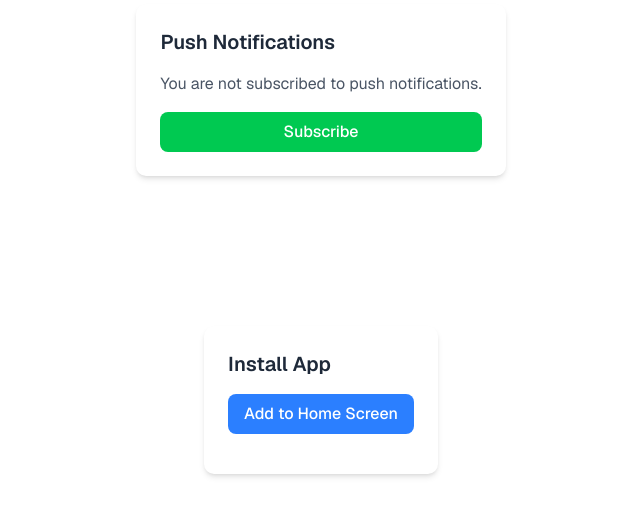
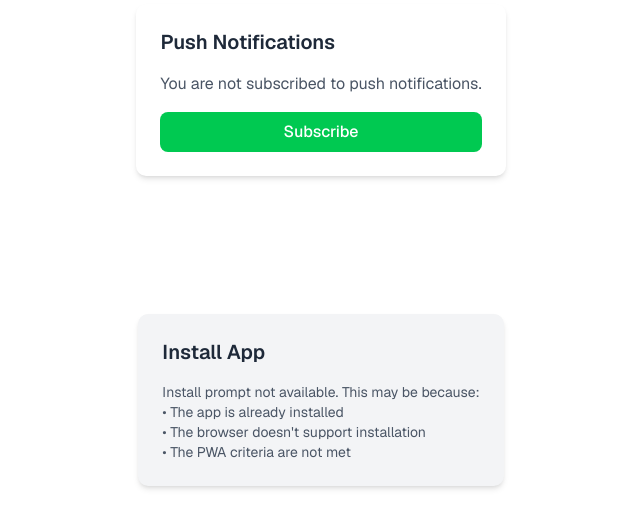
Before and after one commit to ValentinoTriadi/nusa-fe, a Next.js app: page / in a window 1280 px wide. Shown: the top 528 px of the page, without its empty margins (319-959 px from the left). Built offline with nearby package versions, Linux system fonts and the light colour scheme; no server answers; what web-push would draw is missing.

Commit message:
fix: pwa installation button

```diff
--- a/src/app/pwa.tsx
+++ b/src/app/pwa.tsx
@@ -147,11 +147,13 @@ export function InstallPrompt() {
       // Cast event to our custom type
       const event = e as BeforeInstallPromptEvent;
       event.preventDefault();
+      console.log('beforeinstallprompt event fired');
       setDeferredPrompt(event);
       setIsVisible(true);
     };
 
     window.addEventListener('beforeinstallprompt', handler);
+    console.log('beforeinstallprompt listener added');
 
     return () => {
       window.removeEventListener('beforeinstallprompt', handler);
@@ -159,7 +161,11 @@ export function InstallPrompt() {
   }, []);
 
   const handleInstallClick = async () => {
-    if (!deferredPrompt) return;
+    console.log('Install button clicked');
+    if (!deferredPrompt) {
+      console.log('No deferred prompt available');
+      return;
+    }
 
     // Show install prompt
     await deferredPrompt.prompt();
@@ -177,12 +183,30 @@ export function InstallPrompt() {
     return null; // Don't show install button if already installed
   }
 
+  // Only show the component if install prompt is available or on iOS
+  if (!isVisible && !isIOS) {
+    return (
+      <div className="mx-auto max-w-md rounded-lg bg-gray-100 p-6 shadow-md">
+        <h3 className="mb-4 text-xl font-semibold text-gray-800">
+          Install App
+        </h3>
+        <p className="text-sm text-gray-600">
+          Install prompt not available. This may be because:
+          <br />• The app is already installed
+          <br />• The browser doesn't support installation
+          <br />• The PWA criteria are not met
+        </p>
+      </div>
+    );
+  }
+
   return (
     <div className="mx-auto max-w-md rounded-lg bg-white p-6 shadow-md">
       <h3 className="mb-4 text-xl font-semibold text-gray-800">Install App</h3>
       <button
         onClick={handleInstallClick}
-        className="mb-4 w-full rounded-md bg-blue-500 px-4 py-2 font-medium text-white transition-colors hover:bg-blue-600"
+        disabled={!deferredPrompt && !isIOS}
+        className="mb-4 w-full rounded-md bg-blue-500 px-4 py-2 font-medium text-white transition-colors hover:bg-blue-600 disabled:cursor-not-allowed disabled:bg-gray-400"
       >
         Add to Home Screen
       </button>
```
